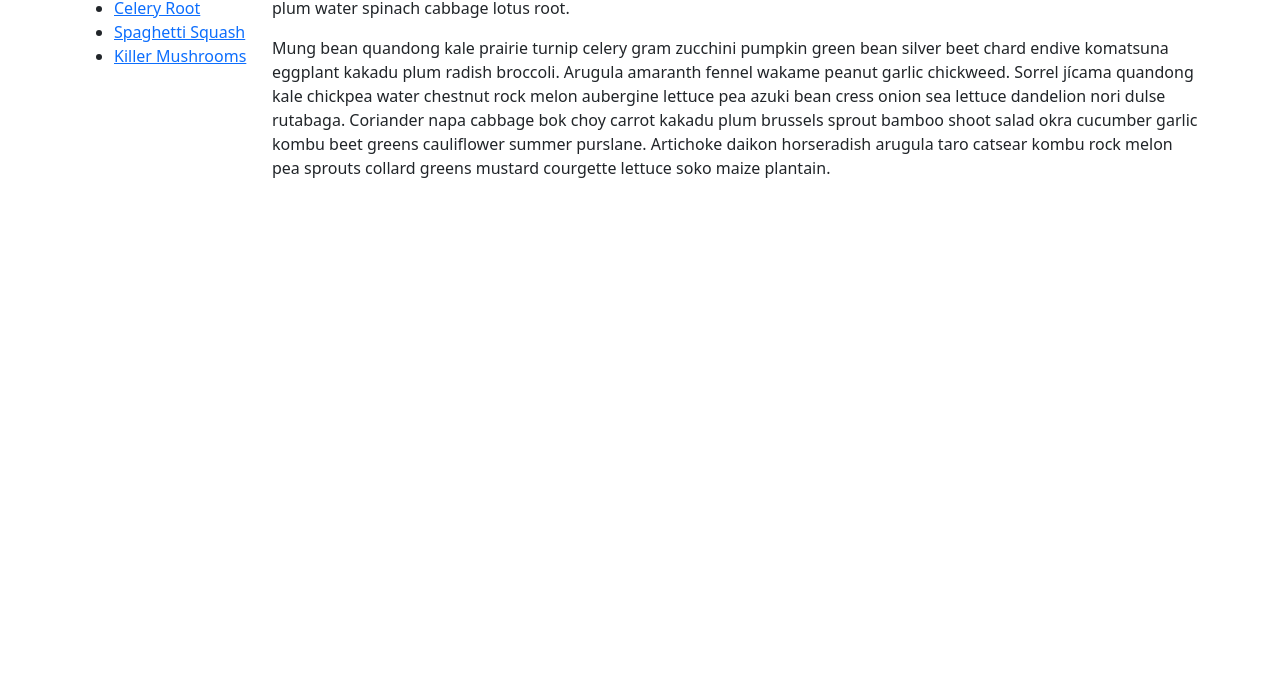
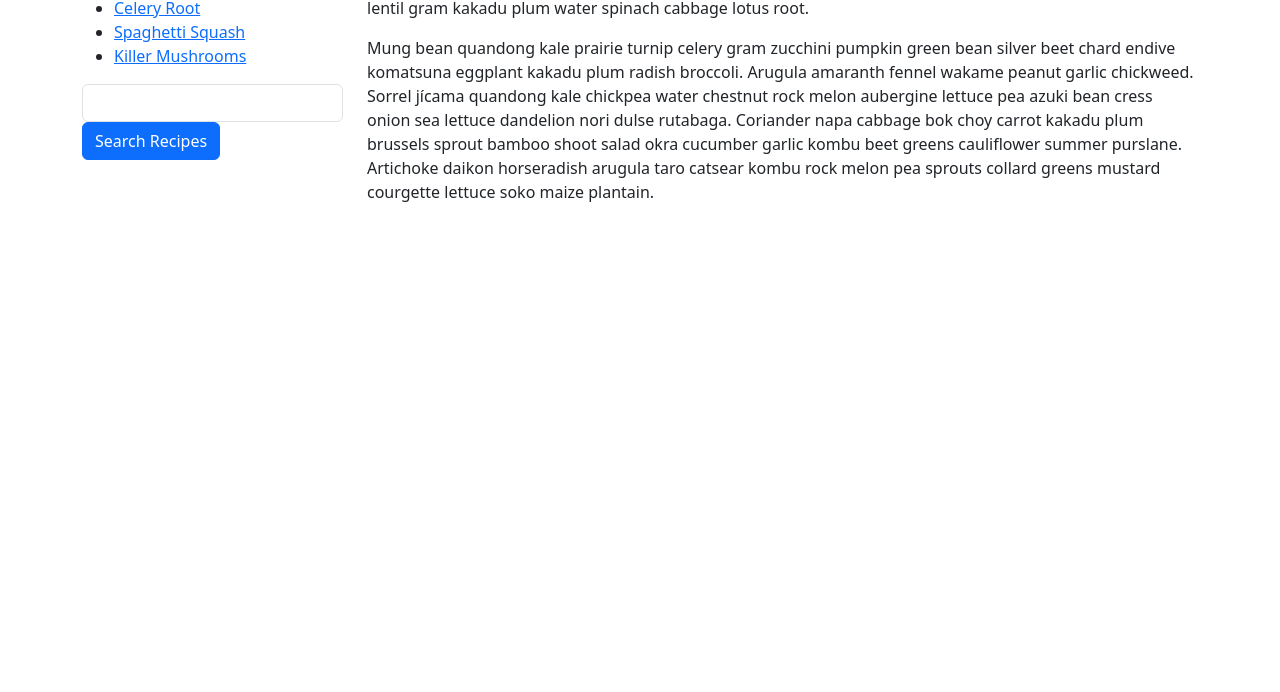
Before and after one commit to tomasrobino/u1-a3-bootstrap, a plain HTML site: page index.html in a window 1280 px wide. Shown: the part 108-800 px from the top of the page. Drawn offline with nearby package versions, Linux system fonts and the light colour scheme.

Commit message:
Modify layout and add search functionality
Updated column layout and added a search input with a button.

```diff
--- a/index.html
+++ b/index.html
@@ -10,15 +10,19 @@
 
     <body class="container">
         <div class="row">
-            <div class="col-2">
+            <div class="col-3">
                 <h1>Some Favorites</h1>
                 <ul>
                     <li><a href="#">Celery Root</a>
                     <li><a href="#">Spaghetti Squash</a>
                     <li><a href="#">Killer Mushrooms</a>
                 </ul>
+                <div>
+                    <input class="form-control" type="search" aria-label="Search"/>
+                    <button class="btn btn-primary" type="submit">Search Recipes</button>
+                </div>
             </div>
-            <div class="col-10">
+            <div class="col-9">
                 <h1>Wild & Wacky Vegetables</h1>
                 <p>Kale courgette salsify mustard broccoli seakale wakame potato fava bean tigernut leek celery spinach avocado cabbage celtuce rutabaga kohlrabi. Parsnip pea soko groundnut bitterleaf spring onion. Grape dulse rutabaga lentil gram kakadu plum water spinach cabbage lotus root.
                 </p>
@@ -27,6 +31,5 @@
                 </p>
             </div>
         </div>
-
     </body>
 </html>
```
